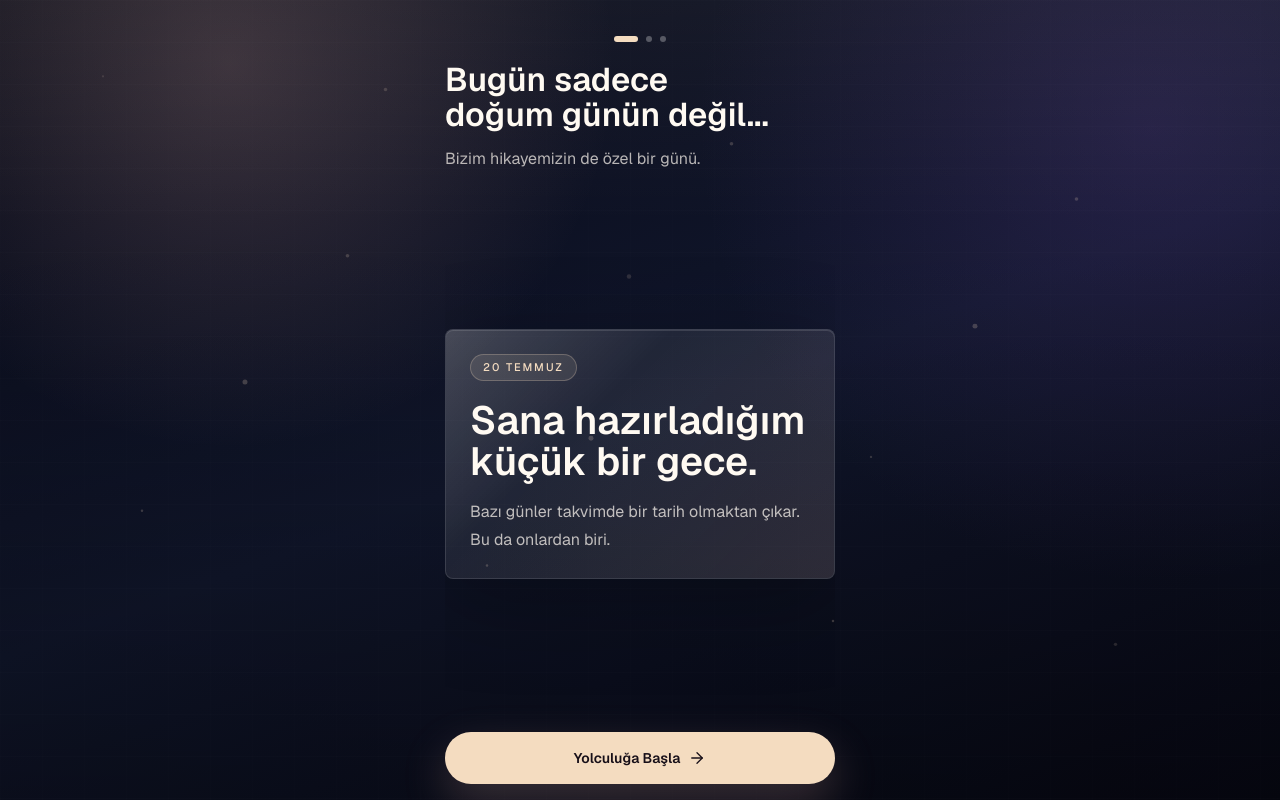
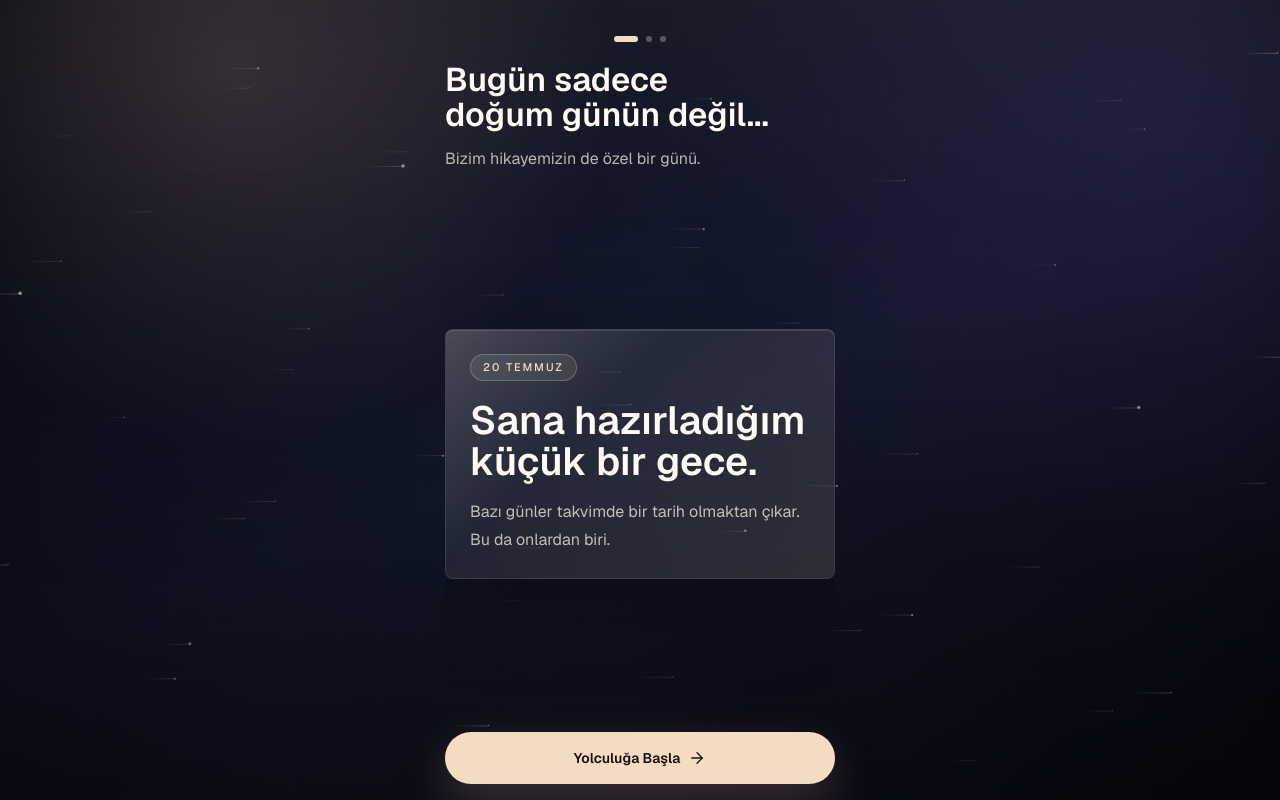
Before and after one commit to Opersan/betbet, a Next.js app: page / in a window 1280 px wide. Built offline with nearby package versions, Linux system fonts and the light colour scheme.

Commit message:
Add starfield motion and soundtrack

```diff
--- a/app/journey/page.tsx
+++ b/app/journey/page.tsx
@@ -14,6 +14,7 @@ import { MiniGameCard } from "@/components/ui/MiniGameCard";
 import { PhotoTaskCard } from "@/components/ui/PhotoTaskCard";
 import { RewardRevealStack } from "@/components/ui/RewardRevealStack";
 import { useJourneyScenes } from "@/hooks/useJourneyScenes";
+import { startEmotionalSoundtrack } from "@/lib/audio/emotionalSoundtrack";
 import type { JourneyScene } from "@/lib/journey/types";
 
 export default function JourneyPage() {
@@ -104,13 +105,17 @@ export default function JourneyPage() {
     if (scene.isLocked) return "locked";
     return "unlocked";
   });
+  const handleNext = () => {
+    startEmotionalSoundtrack();
+    goNext();
+  };
 
   return (
     <MobileSceneLayout
       title={currentScene.title}
       subtitle={currentScene.subtitle ?? undefined}
       previousAction={canNavigatePrevious ? goPrevious : undefined}
-      nextAction={canNavigateNext ? goNext : undefined}
+      nextAction={canNavigateNext ? handleNext : undefined}
       progress={{ current: currentSceneIndex + 1, total: scenes.length, states: progressStates }}
       showSideArrows
       isLocked={currentScene.isLocked}
@@ -119,7 +124,7 @@ export default function JourneyPage() {
       primaryAction={getPrimaryAction({
         scene: currentScene,
         canGoNext: canNavigateNext,
-        onNext: goNext,
+        onNext: handleNext,
       })}
     >
       <div className="relative w-full">
--- a/app/journey/preview/JourneyPreviewClient.tsx
+++ b/app/journey/preview/JourneyPreviewClient.tsx
@@ -12,6 +12,7 @@ import { PremiumCard } from "@/components/ui/PremiumCard";
 import { PrimaryActionButton } from "@/components/ui/PrimaryActionButton";
 import { RewardRevealStack } from "@/components/ui/RewardRevealStack";
 import { TaskCard } from "@/components/ui/TaskCard";
+import { startEmotionalSoundtrack } from "@/lib/audio/emotionalSoundtrack";
 import { getJourneyPreviewScenes } from "@/lib/journey/queries";
 import type { JourneyReward, JourneyScene, JourneyTaskResponse } from "@/lib/journey/types";
 
@@ -104,6 +105,7 @@ export function JourneyPreviewClient({
   const progressStates = scenes.map((scene) => (scene.progressIsCompleted ? "completed" : "unlocked"));
 
   const goNext = useCallback(() => {
+    startEmotionalSoundtrack();
     setDirection("forward");
     setCurrentSceneIndex((index) => Math.min(index + 1, Math.max(scenes.length - 1, 0)));
   }, [scenes.length]);
--- a/app/unlock/page.tsx
+++ b/app/unlock/page.tsx
@@ -6,6 +6,7 @@ import { ArrowRight, LockKeyhole } from "lucide-react";
 import { MobileSceneLayout } from "@/components/layout/MobileSceneLayout";
 import { PremiumCard } from "@/components/ui/PremiumCard";
 import { PrimaryActionButton } from "@/components/ui/PrimaryActionButton";
+import { startEmotionalSoundtrack } from "@/lib/audio/emotionalSoundtrack";
 import { DEFAULT_JOURNEY_ACCESS_CODE, validateAccessCode } from "@/lib/journey/queries";
 import { JOURNEY_ACCESS_CODE_KEY, JOURNEY_LAST_LOADED_AT_KEY } from "@/hooks/useJourneyScenes";
 
@@ -24,6 +25,7 @@ export default function UnlockPage() {
       return;
     }
 
+    startEmotionalSoundtrack();
     setIsLoading(true);
     setError(null);
 
--- a/components/background/FloatingParticles.tsx
+++ b/components/background/FloatingParticles.tsx
@@ -2,46 +2,57 @@
 
 import { motion, useReducedMotion } from "framer-motion";
 
-const particles = Array.from({ length: 14 }, (_, index) => ({
+const stars = Array.from({ length: 54 }, (_, index) => ({
   id: index,
-  left: `${8 + ((index * 19) % 84)}%`,
-  top: `${10 + ((index * 23) % 76)}%`,
-  size: 2 + (index % 3),
-  delay: index * 0.28,
+  left: `${-8 + ((index * 17) % 120)}%`,
+  top: `${4 + ((index * 29) % 92)}%`,
+  size: index % 9 === 0 ? 3.2 : index % 4 === 0 ? 2.4 : 1.35,
+  opacity: index % 7 === 0 ? 0.82 : index % 3 === 0 ? 0.58 : 0.42,
+  drift: 88 + (index % 6) * 18,
+  duration: 8.5 + (index % 8) * 1.35,
+  delay: -index * 0.42,
 }));
 
 export function FloatingParticles() {
   const reduceMotion = useReducedMotion();
 
   return (
-    <div className="pointer-events-none absolute inset-0 overflow-hidden">
-      {particles.map((particle) => (
+    <div className="pointer-events-none absolute inset-0 overflow-hidden [perspective:900px]">
+      <div className="absolute inset-0 bg-[radial-gradient(circle_at_50%_35%,transparent_0%,rgba(0,0,0,0.24)_74%,rgba(0,0,0,0.46)_100%)]" />
+      {stars.map((star) => (
         <motion.span
-          key={particle.id}
-          className="absolute rounded-full bg-[#f4dcc0]/45 shadow-[0_0_18px_rgba(244,220,192,0.28)]"
+          key={star.id}
+          className="absolute rounded-full bg-[#fffaf2] shadow-[0_0_12px_rgba(255,250,242,0.42),0_0_26px_rgba(244,220,192,0.22)] after:absolute after:right-full after:top-1/2 after:h-px after:w-8 after:-translate-y-1/2 after:bg-gradient-to-l after:from-[#fffaf2]/30 after:to-transparent after:content-['']"
           style={{
-            left: particle.left,
-            top: particle.top,
-            width: particle.size,
-            height: particle.size,
+            left: star.left,
+            top: star.top,
+            width: star.size,
+            height: star.size,
+            opacity: star.opacity,
           }}
           animate={
             reduceMotion
               ? undefined
               : {
-                  opacity: [0.18, 0.48, 0.18],
-                  y: [0, -12, 0],
-                  scale: [1, 1.25, 1],
+                  opacity: [star.opacity * 0.48, star.opacity, star.opacity * 0.64],
+                  x: [star.drift * 0.22, -star.drift],
+                  y: [0, star.id % 2 === 0 ? 8 : -6],
+                  scale: [0.82, 1.18, 0.92],
                 }
           }
           transition={{
-            duration: 7 + (particle.id % 4),
+            duration: reduceMotion ? 5 : star.duration,
             repeat: Infinity,
-            ease: "easeInOut",
-            delay: particle.delay,
+            ease: reduceMotion ? "easeInOut" : "linear",
+            delay: star.delay,
           }}
         />
       ))}
+      <motion.div
+        className="absolute inset-y-0 left-[-35%] w-[170%] opacity-30 [background-image:linear-gradient(100deg,transparent_0%,rgba(255,250,242,0.055)_50%,transparent_100%)]"
+        animate={reduceMotion ? undefined : { x: ["10%", "-10%"] }}
+        transition={{ duration: 11, repeat: Infinity, ease: "linear" }}
+      />
     </div>
   );
 }
--- /dev/null
+++ b/lib/audio/emotionalSoundtrack.ts
@@ -0,0 +1,143 @@
+"use client";
+
+type SoundtrackState = {
+  audioContext?: AudioContext;
+  masterGain?: GainNode;
+  intervalId?: number;
+  nextChordIndex: number;
+  started: boolean;
+};
+
+type AudioWindow = Window &
+  typeof globalThis & {
+    webkitAudioContext?: typeof AudioContext;
+    __emotionalSoundtrack?: SoundtrackState;
+  };
+
+const chordProgression = [
+  [220, 261.63, 329.63, 440],
+  [196, 246.94, 293.66, 392],
+  [174.61, 220, 261.63, 349.23],
+  [196, 246.94, 329.63, 392],
+];
+
+const melodyNotes = [659.25, 587.33, 523.25, 493.88, 440, 523.25];
+
+export function startEmotionalSoundtrack() {
+  if (typeof window === "undefined") return;
+
+  const audioWindow = window as AudioWindow;
+  const state =
+    audioWindow.__emotionalSoundtrack ??
+    (audioWindow.__emotionalSoundtrack = {
+      nextChordIndex: 0,
+      started: false,
+    });
+
+  if (state.started) {
+    void state.audioContext?.resume();
+    return;
+  }
+
+  const AudioContextConstructor = audioWindow.AudioContext ?? audioWindow.webkitAudioContext;
+  if (!AudioContextConstructor) return;
+
+  const audioContext = state.audioContext ?? new AudioContextConstructor();
+  const masterGain = state.masterGain ?? audioContext.createGain();
+
+  if (!state.masterGain) {
+    masterGain.gain.setValueAtTime(0.0001, audioContext.currentTime);
+    masterGain.connect(audioContext.destination);
+  }
+
+  state.audioContext = audioContext;
+  state.masterGain = masterGain;
+  state.started = true;
+
+  void audioContext.resume();
+
+  const now = audioContext.currentTime;
+  masterGain.gain.cancelScheduledValues(now);
+  masterGain.gain.setValueAtTime(Math.max(masterGain.gain.value, 0.0001), now);
+  masterGain.gain.linearRampToValueAtTime(0.11, now + 1.8);
+
+  scheduleChord(state, now + 0.04);
+  state.intervalId = window.setInterval(() => {
+    if (!state.audioContext) return;
+    scheduleChord(state, state.audioContext.currentTime + 0.04);
+  }, 4200);
+}
+
+function scheduleChord(state: SoundtrackState, startsAt: number) {
+  const audioContext = state.audioContext;
+  const masterGain = state.masterGain;
+  if (!audioContext || !masterGain) return;
+
+  const chord = chordProgression[state.nextChordIndex % chordProgression.length];
+  const melody = melodyNotes[state.nextChordIndex % melodyNotes.length];
+
+  chord.forEach((frequency, index) => {
+    playTone({
+      audioContext,
+      destination: masterGain,
+      frequency,
+      startsAt: startsAt + index * 0.035,
+      duration: 5.6,
+      volume: index === 0 ? 0.036 : 0.022,
+      type: index === 0 ? "sine" : "triangle",
+    });
+  });
+
+  playTone({
+    audioContext,
+    destination: masterGain,
+    frequency: melody,
+    startsAt: startsAt + 1.25,
+    duration: 2.7,
+    volume: 0.018,
+    type: "sine",
+  });
+
+  state.nextChordIndex += 1;
+}
+
+function playTone({
+  audioContext,
+  destination,
+  frequency,
+  startsAt,
+  duration,
+  volume,
+  type,
+}: {
+  audioContext: AudioContext;
+  destination: AudioNode;
+  frequency: number;
+  startsAt: number;
+  duration: number;
+  volume: number;
+  type: OscillatorType;
+}) {
+  const oscillator = audioContext.createOscillator();
+  const gain = audioContext.createGain();
+  const filter = audioContext.createBiquadFilter();
+
+  oscillator.type = type;
+  oscillator.frequency.setValueAtTime(frequency, startsAt);
+  oscillator.detune.setValueAtTime((frequency % 11) - 5, startsAt);
+
+  filter.type = "lowpass";
+  filter.frequency.setValueAtTime(1050, startsAt);
+  filter.Q.setValueAtTime(0.8, startsAt);
+
+  gain.gain.setValueAtTime(0.0001, startsAt);
+  gain.gain.exponentialRampToValueAtTime(volume, startsAt + 0.65);
+  gain.gain.exponentialRampToValueAtTime(0.0001, startsAt + duration);
+
+  oscillator.connect(filter);
+  filter.connect(gain);
+  gain.connect(destination);
+
+  oscillator.start(startsAt);
+  oscillator.stop(startsAt + duration + 0.08);
+}
```
